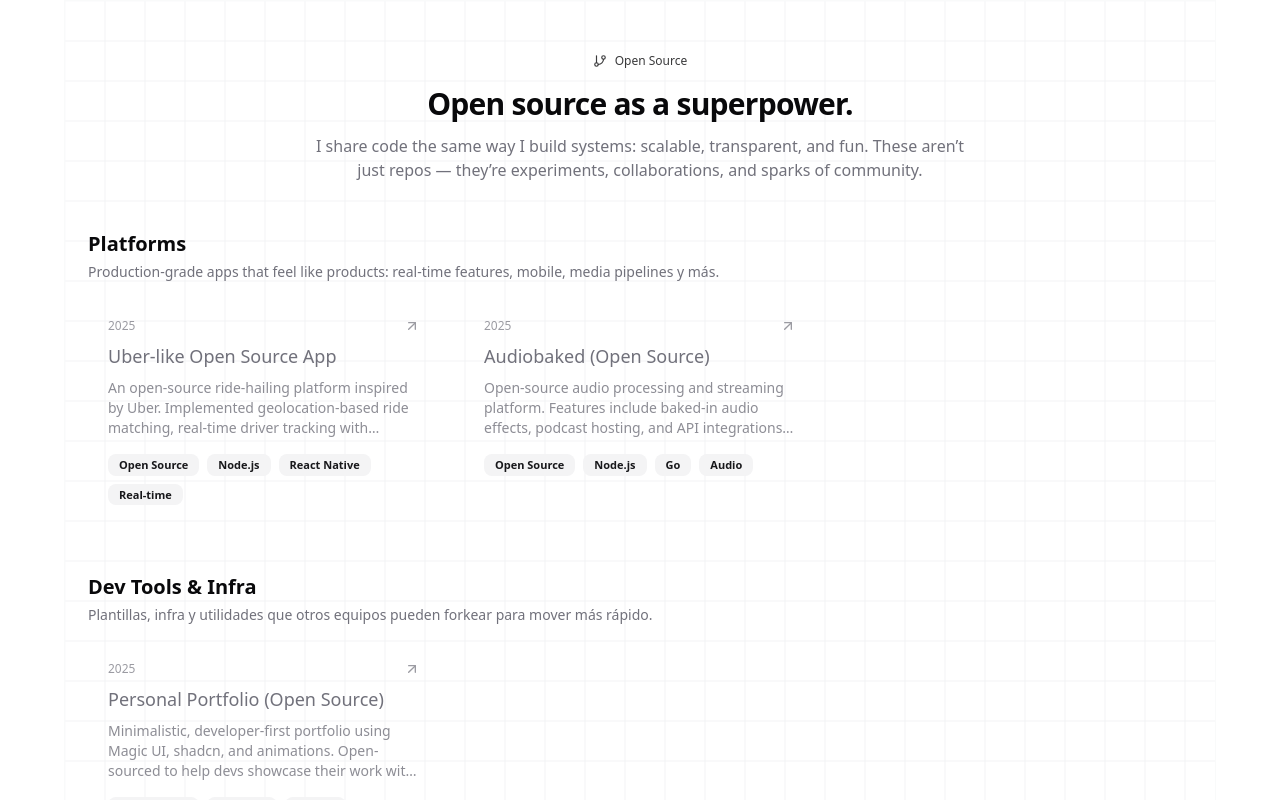
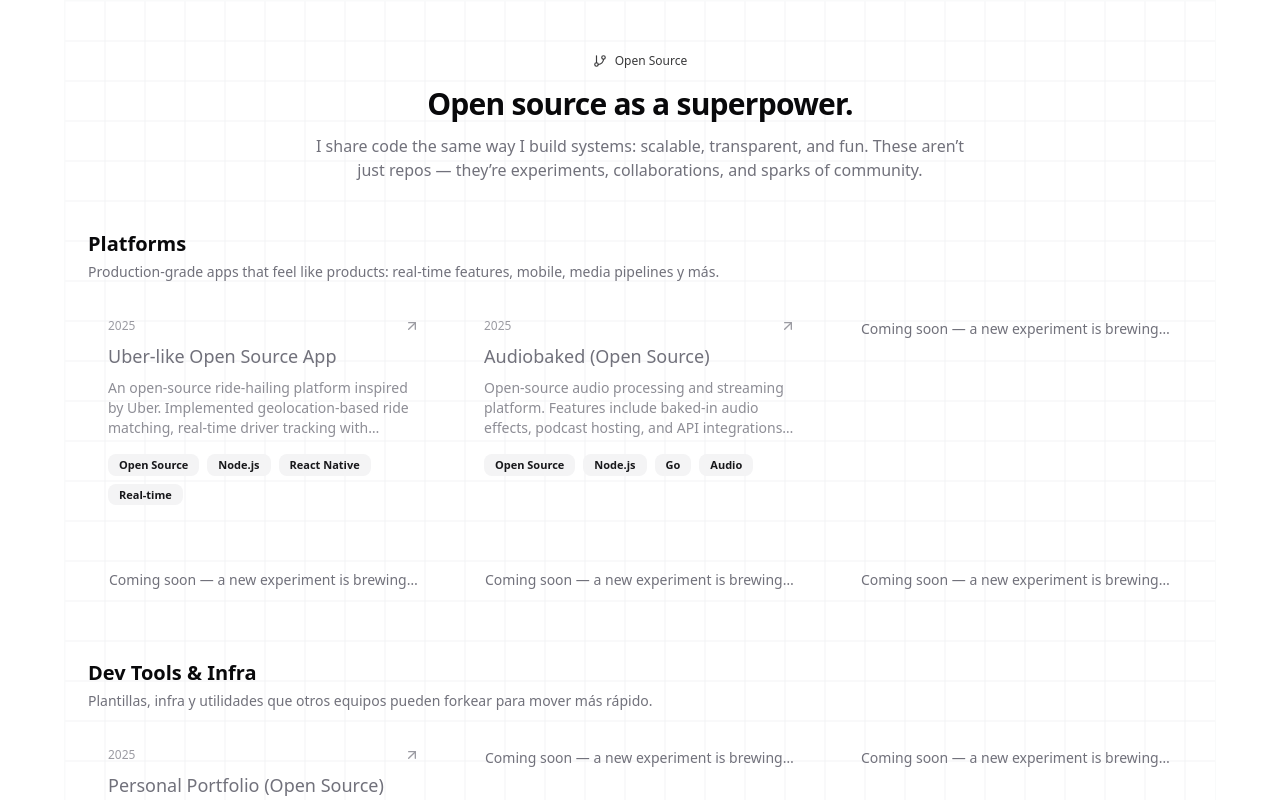
Before and after one commit to andresfelipe9619/portfolio, a React (Vite) app: page /open-source in a window 1280 px wide. Both pictures are taken after a click on the button "🤖 I’m not here for logs, show me the code →". Shown: the top 800 px of the page. Built offline with nearby package versions, Linux system fonts and the light colour scheme.

Commit message:
🔒 Type annotate animation variants in `OpenSource`: add `Variants` type from `framer-motion` for stricter typing, improve animation configuration with `cubic-bezier`, and clean up commented placeholder logic for consistent behavior.

```diff
--- a/src/pages/OpenSource.tsx
+++ b/src/pages/OpenSource.tsx
@@ -1,7 +1,7 @@
 // src/pages/OpenSource.tsx
 import * as React from 'react';
 import { GitBranch } from 'lucide-react';
-import { motion } from 'framer-motion';
+import { motion, type Variants } from 'framer-motion';
 
 import { OPEN_SOURCE_HIGHLIGHTS } from '@/data/resume';
 import { OssCard } from '@/components/oss-card';
@@ -62,7 +62,7 @@ const SECTIONS: Section[] = [
 // -------------------------------
 // Helpers de animación
 // -------------------------------
-const containerVariants = {
+const containerVariants: Variants = {
   hidden: { opacity: 0 },
   show: {
     opacity: 1,
@@ -70,9 +70,20 @@ const containerVariants = {
   },
 };
 
-const itemVariants = {
+// item: usa cubic-bezier (o literal 'easeOut' as const)
+const itemVariants: Variants = {
   hidden: { opacity: 0, y: 14 },
-  show: { opacity: 1, y: 0, transition: { duration: 0.28, ease: 'easeOut' } },
+  show: {
+    opacity: 1,
+    y: 0,
+    transition: {
+      duration: 0.28,
+      // Opción 1 (recomendada): cubic-bezier suave
+      ease: [0.16, 1, 0.3, 1], // <- compatible con tipos
+      // Opción 2: literal
+      // ease: 'easeOut' as const,
+    },
+  },
 };
 
 // -------------------------------
@@ -156,13 +167,13 @@ export default function OpenSourcePage() {
               ))}
 
               {/* Si quieres asegurar 6 tarjetas exactas, puedes mostrar placeholders elegantes: */}
-              {/* {Array.from({ length: Math.max(0, 6 - items.length) }).map((_, i) => (
-                <motion.div key={`ghost-${groupIdx}-${i}`} variants={itemVariants}>
+              {Array.from({ length: Math.max(0, 6 - items.length) }).map((_, i) => (
+                <motion.div key={`ghost-${i}-${i}`} variants={itemVariants}>
                   <div className="h-full rounded-2xl border border-dashed border-white/10 p-5 text-sm text-muted-foreground">
                     Coming soon — a new experiment is brewing…
                   </div>
                 </motion.div>
-              ))} */}
+              ))}
             </motion.div>
           </section>
         ))}
```
